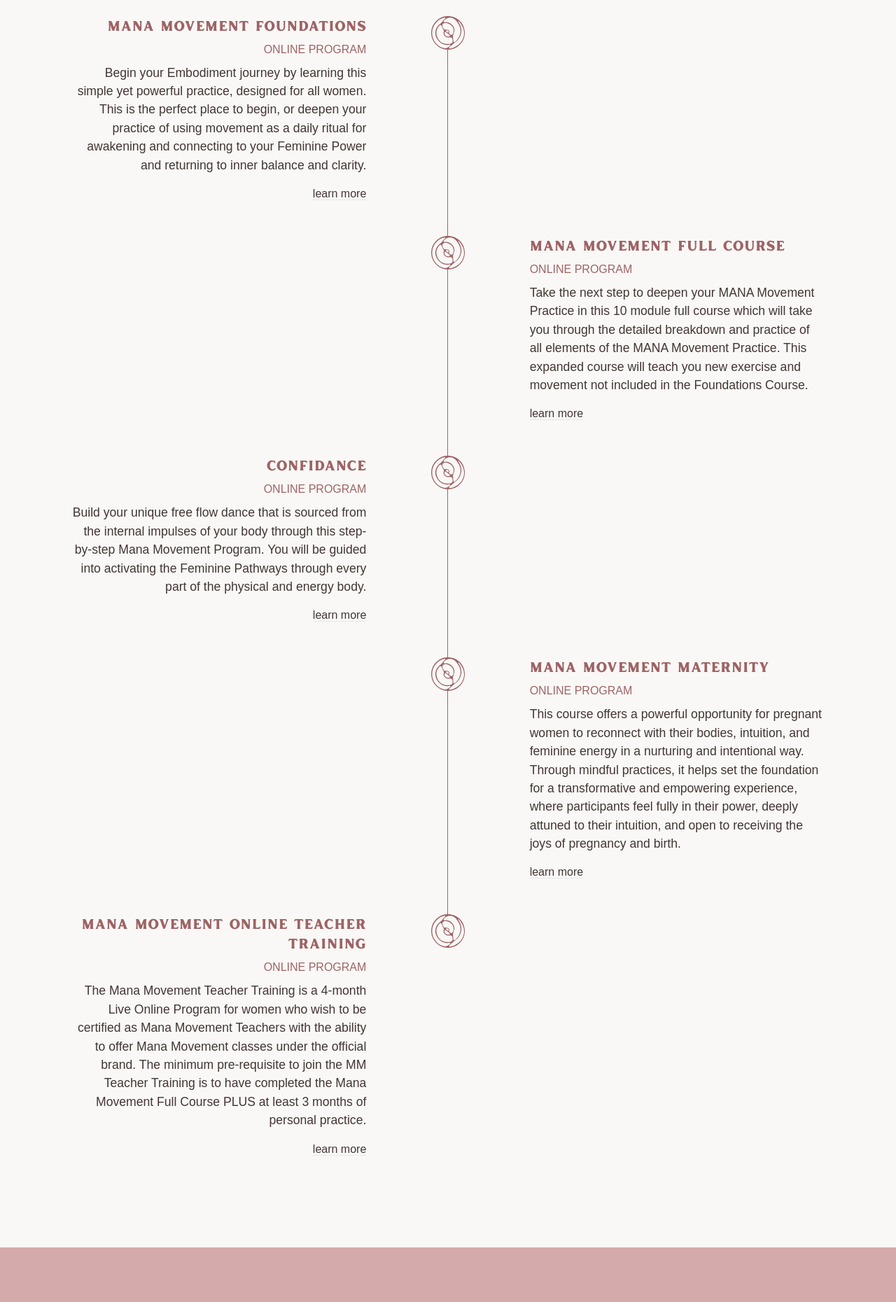
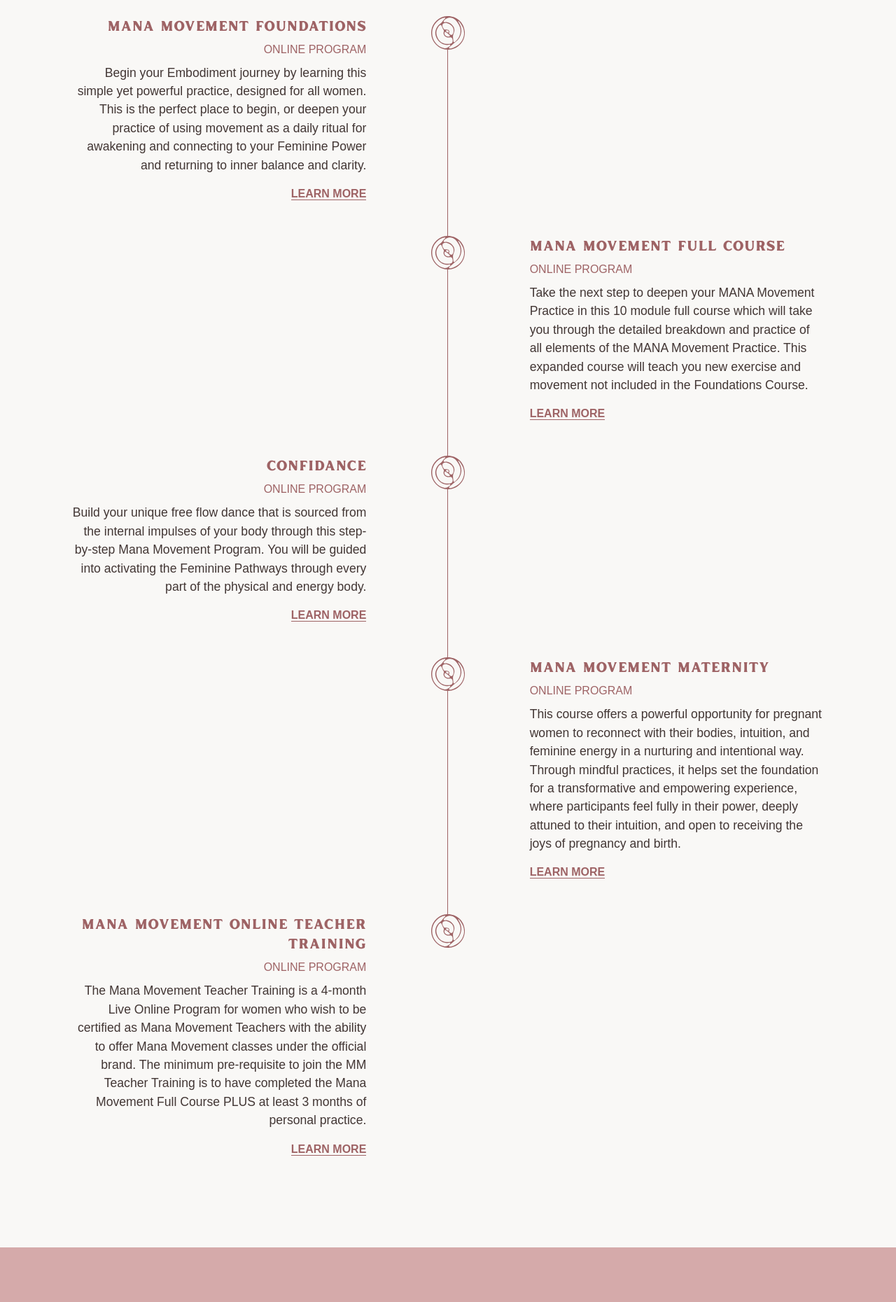
Before and after one commit to brittwoodard/mana-movement, a Jekyll site: the page built from courses.html, in a window 1280 px wide. Shown: the part 1255-3115 px from the top of the page at 70% size. Built offline with Jekyll 4.4.1, drawn with Linux system fonts in a browser that asks for light colours; some web fonts are replaced.

Commit message:
course page

```diff
--- a/assets/css/style.css
+++ b/assets/css/style.css
@@ -661,8 +661,12 @@
 .link {
   margin-bottom: 0.5rem;
   border-bottom-width: 1px;
-  border-color: inherit;
-  text-transform: lowercase;
+  --tw-border-opacity: 1;
+  border-color: rgb(158 99 101 / var(--tw-border-opacity));
+  font-weight: 600;
+  text-transform: uppercase;
+  --tw-text-opacity: 1;
+  color: rgb(158 99 101 / var(--tw-text-opacity));
 }
 .link:hover {
   --tw-border-opacity: 1;
@@ -1512,6 +1516,9 @@
 .pb-20 {
   padding-bottom: 5rem;
 }
+.pb-28 {
+  padding-bottom: 7rem;
+}
 .pb-8 {
   padding-bottom: 2rem;
 }
@@ -1529,9 +1536,6 @@
 }
 .pt-8 {
   padding-top: 2rem;
-}
-.pb-28 {
-  padding-bottom: 7rem;
 }
 .text-left {
   text-align: left;
--- a/courses.html
+++ b/courses.html
@@ -83,9 +83,11 @@
 <!-- Small Devices & Smaller -->
 <section class="md:hidden section-padding">
     <div class="mb-20">
-        <p>Whether you are brand new in your journey of Embodied Liberation, or if you have been dancing this path for years already, you will find an offering here to support you in your journey back home to your True Self and Liberated Expression.</p>
-        <p>Mana Movement is an Embodied Movement Method that is based on introducing the Feminine Pathways and Energetics of movement into the physical body as a way to balance Mind-Body-Spirit connection. It is an all-in-one Somatic Healing Technique that incorporates Mindfulness Meditation, Physical Activation, and Spiritual Liberation. It is accessible to all bodies, and there is no former experience necessary.</p>
-        <p class="italic">Programs do not have to be completed in order. You are free to choose whichever one calls to you!</p>
+      <p>Whether you are brand new in your journey of Embodied Liberation, or if you have been dancing this path for years already, you will find courses here to support you in every facet and moment of your journey back home to your True Self and Liberated Expression.</p>
+      <p>ALL courses listed here are hosted inside the HoMM Academy and accessible to students enrolled in the Academy as Apprenticeship (Trunk) Level students.</p>
+      <p>Apprenticeship students receive ALL ACCESS to all courses as part of their membership.</p>
+      <p>This is the recommended path of engagement with the courses as each course offers a unique intention and value for your Mana Movement® journey.</p>
+      <p><em>Alternately, you may choose to make a one time purchase of individual courses and receive lifetime access to your chosen course.</em></p>
     </div>
 
   <div class="grid grid-cols-5 mt-12">
--- a/style.css
+++ b/style.css
@@ -98,7 +98,7 @@
     }
 
     .link {
-        @apply lowercase mb-2 border-b border-inherit hover:text-accent hover:border-accent hover:transition hover:duration-500
+        @apply uppercase font-semibold mb-2 border-b border-feature text-feature hover:text-accent hover:border-accent hover:transition hover:duration-500
     }
 
     /* Overlays */
```
